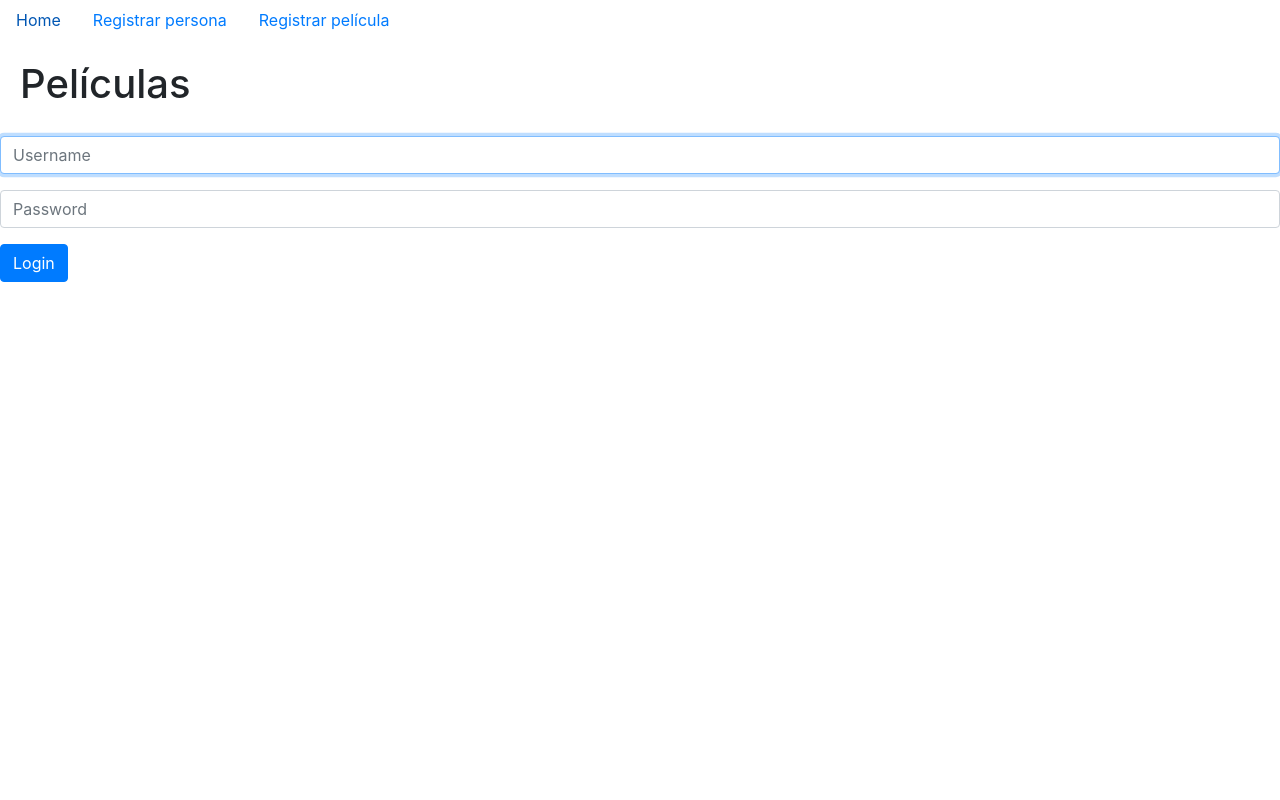
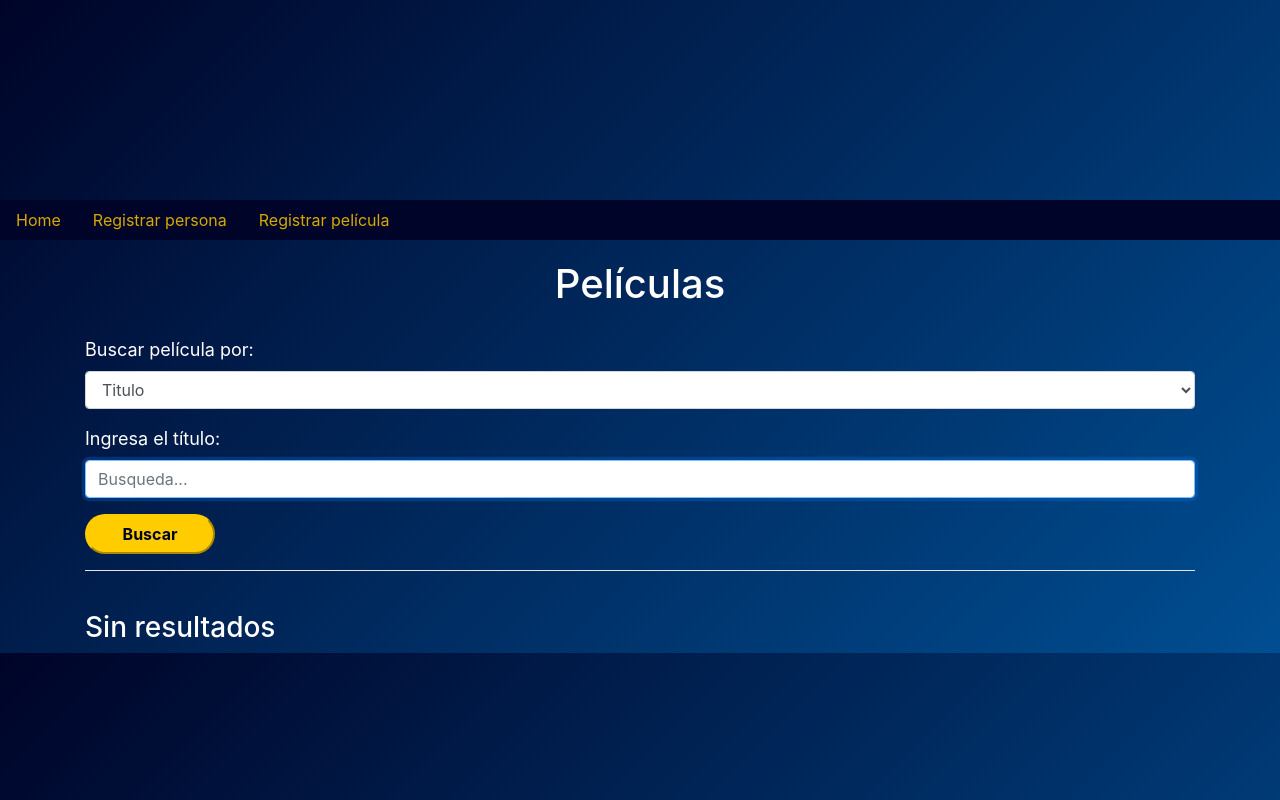
Before and after one commit to NoeReyesG/T-i, a Django app: page / in a window 1280 px wide. Run offline with Django 4.2, Linux system fonts and the light colour scheme; some libraries are stand-ins or nearby versions.

Commit message:
buscar pelicula por titulo completado

```diff
--- /dev/null
+++ b/pelistresi/peliculas/static/peliculas/index.js
@@ -0,0 +1,46 @@
+
+document.addEventListener('DOMContentLoaded', function(){
+    const selectpor = document.querySelector('#buscarpor');
+    const labelbuscar = document.querySelector('#buscarl');
+    const inputfield = document.querySelector("#buscar");
+
+    /*fetch(`/buscar/titulo`)
+            .then(response => response.json())
+            .then(titulos => {
+                console.log(titulos);
+                /*
+                inputfield.addEventListener('keyup', ()=>{
+                    titulos.forEach(titulo =>{
+                     if (titulo.toLowerCase().startsWith(inputfield.ariaValueMax.toLocaleLowerCase()) && inputfield.value !=""){
+                        let listitem = document.createElement("li");
+                        listitem.classList.add("list-items");
+                        listitem.style.cursor = "pointer";
+
+                     }
+                    })
+                })
+            }) */
+    /*Cambiamos la etiqueta del campo de busqueda de acuerdo a si se seleccionó
+    busqueda por película, actor o director*/
+    selectpor.addEventListener('change', function(){
+        if (selectpor.value == '0'){
+            labelbuscar.innerHTML = "Ingresa el título";
+
+        }
+        if (selectpor.value == '1'){
+            labelbuscar.innerHTML = "Ingresa el nombre de la actriz/actor";
+           /* fetch(`/buscar/titulo`)
+            .then(response => response.json())
+            .then(titulos => {
+                titulos.forEach(titulo =>{
+                console.log(titulo);
+                })
+            })*/
+        }
+        if (selectpor.value == '2'){
+            labelbuscar.innerHTML = "Ingresa el nombre del director(a)";
+        }
+    })
+
+
+})
--- a/pelistresi/peliculas/static/peliculas/styles.css
+++ b/pelistresi/peliculas/static/peliculas/styles.css
@@ -1,3 +1,45 @@
+body{
+    background: linear-gradient(135deg, #000428, #004e92);
+}
 h1{
     padding: 20px;
+    text-align: center;
+    color:white;
 }
+label{
+    color: white;
+    font-size: large;
+}
+
+ul li {
+    color:white;
+}
+
+h3{
+    color: white;
+}
+
+a{
+    color:#d4aa00;
+}
+.header{
+    height: 200px;
+}
+nav{
+    background-color: #000428;
+}
+
+
+.button{
+    background-color:#ffcc00;
+    border-color: #ffcc00;
+    border-radius: 20px;
+    color:#000428;
+    font-weight: 700;
+    height: 40px;
+    width: 130px;
+}
+.button:hover{
+    background-color:#d4aa00;
+    border-color: #ffcc00;
+}
--- a/pelistresi/peliculas/templates/peliculas/index.html
+++ b/pelistresi/peliculas/templates/peliculas/index.html
@@ -3,16 +3,55 @@
 
 {% block body %}
 <h1>Películas</h1>
+    <section class="container">
         <form action="{% url 'index'%}" method="post">
             <!--Esto es para evitar el cross site request forgery-->
             {% csrf_token %}
             <div class="form-group">
-            <input autofocus class="form-control" type="text" name="username" placeholder="Username">
+                <label for="buscarpor" id="buscarporl">Buscar película por:</label>
+                <select class="form-control" id="buscarpor" name="buscarpor">
+                    <option value="0" selected="selected">Titulo</option>
+                    <option value="1">Actor</option>
+                    <option value="2">Director</option>
+                </select>
             </div>
             <div class="form-group">
-            <input class="form-control" type="password" name="password" placeholder="Password">
+                <label for="buscar" id="buscarl">Ingresa el título:</label>
+                <input autofocus class="form-control" type="text" name="buscar" id="buscar" placeholder="Busqueda...">
             </div>
-        <input class="btn btn-primary" type="submit" value="Login">
+            <input class="button" type="submit" value="Buscar">
         </form>
+        <hr style="background-color:white">
+    </section>
+    <br>
+
+    <section class="container">
+        <!--Si el resultado de una busqueda fue exitoso-->
+        {% if resultado %}
+        <ul>
+            <li><b>Film: </b>{{ resultado.titulo }}</li>
+            <li><b>Director: </b>{{ resultado.director }}</li>
+            <!--Si la pelicula tiene calificación-->
+            {%if resultado.rating %}
+                <li><b>Rating: </b>{{ resultado.rating }} <b>de</b> {{resultado.votos}} votos</li>
+            {% else %}
+                <li><b>Rating: </b> En espera...</li>
+            {% endif %}
+        </ul>
+        <h3>Actores</h3>
+            <ul>
+            {% for actor in actores %}
+                <li>{{ actor.person.name }}</li>
+            {% endfor %}
+            </ul>
+        <!--Si el resultado de la busqueda no fue exitoso-->
+        {% else %}
+            <h3>Sin resultados</h3>
+        {% endif %}
+    </section>
 
 {% endblock %}
+
+{% block script %}
+    <script src="{% static 'peliculas/index.js' %}"></script>
+{% endblock %}
--- a/pelistresi/peliculas/templates/peliculas/layout.html
+++ b/pelistresi/peliculas/templates/peliculas/layout.html
@@ -20,6 +20,9 @@
 </head>
 
 <body>
+
+    <div class="header">{% block content %}{% endblock content %}</div>
+    <nav>
         <ul class="nav">
             <li class="nav-item">
                 <a class="nav-link" href="{% url 'index' %}">Home</a>
@@ -32,6 +35,7 @@
                 <a class="nav-link" href="{% url 'registrarpelicula' %}">Registrar película</a>
             </li>
         </ul>
+    </nav>
     {% block body %}
     {% endblock %}
 </body>
--- a/pelistresi/peliculas/urls.py
+++ b/pelistresi/peliculas/urls.py
@@ -4,5 +4,8 @@ from . import views
 urlpatterns = [
     path("", views.index, name="index"),
     path("registrarpelicula", views.registrar_pelicula, name="registrarpelicula"),
-    path("registrarpersona", views.registrar_persona, name="registrarpersona")
+    path("registrarpersona", views.registrar_persona, name="registrarpersona"),
+
+    #api
+    path("buscar/<str:busquedapor>", views.buscar, name="buscar")
 ]
--- a/pelistresi/peliculas/views.py
+++ b/pelistresi/peliculas/views.py
@@ -1,12 +1,49 @@
 from django.shortcuts import render
-from django.http import HttpResponseRedirect
+from django.http import HttpResponseRedirect, JsonResponse
 from django.urls import reverse
 from .models import Movies, People, Directors, Ratings, Stars
+from django.views.decorators.csrf import csrf_exempt
 # Create your views here.
 
 def index(request):
+    if request.method == 'POST':
+        #valido=[0,1,2]
+        #for valido in valido:
+        #    print(valido)
+        resultado = {}
+        buscarpor = request.POST["buscarpor"]
+        busqueda = request.POST["buscar"]
+        print(busqueda)
+        if (buscarpor == '0'):
+            # Hacemos la query en la base de datos, aplicamos __i exact para que sea insensitivo a mayusculas y min
+            # Agregamos .strip() para eliminar espacios en blanco al principio y final
+            movie = Movies.objects.filter(title__iexact=busqueda.strip())
+            if movie:
+                print(movie[0].id)
+                movieobject = Movies.objects.get(pk=movie[0].id)
+                stars = Stars.objects.filter(movie=movieobject)
+                director = Directors.objects.filter(movie=movieobject)
+                rating = Ratings.objects.filter(movie=movieobject)
+                resultado["titulo"] = movie[0].title
+                resultado["director"] = director[0].person.name
+                resultado["year"] = movie[0].year
+                if rating:
+                    resultado["rating"] = rating[0].rating
+                    resultado["votos"] = rating[0].votes
+                return render(request, "peliculas/index.html", {
+                    "resultado": resultado,
+                    "actores": stars
+                })
+            else:
+                return render(request, "peliculas/index.html", {
+                "message": "Film not found",
+                })
+    else:
+        peliculas = Movies.objects.all()
 
-    return render(request, "peliculas/index.html")
+        return render(request, "peliculas/index.html",{
+            "peliculas": peliculas
+        })
 
 def registrar_pelicula(request):
     return render(request, "peliculas/registrar_pelicula.html")
@@ -20,3 +57,16 @@ def registrar_persona(request):
         return HttpResponseRedirect(reverse("index"))
     else:
         return render(request, "peliculas/registrar_persona.html")
+
+@csrf_exempt
+def buscar(request, busquedapor):
+    if busquedapor == "titulo":
+        titulos = Movies.objects.all()
+        titulos = titulos.order_by("title").all()
+        return JsonResponse([titulo.serialize() for titulo in titulos], safe=False)
+    if busquedapor == "actor":
+        actores = Stars.objects.all()
+        return JsonResponse([actor.serialize() for actor in actores], safe=False)
+    if busquedapor == "director":
+        directores = Directors.objects.all()
+        return JsonResponse([director.serialize() for director in directores], safe=False)
```
Also changed, not shown: pelistresi/peliculas/models.py (+9 -1 lines). Lines whose indentation alone changed are shown as unchanged.
